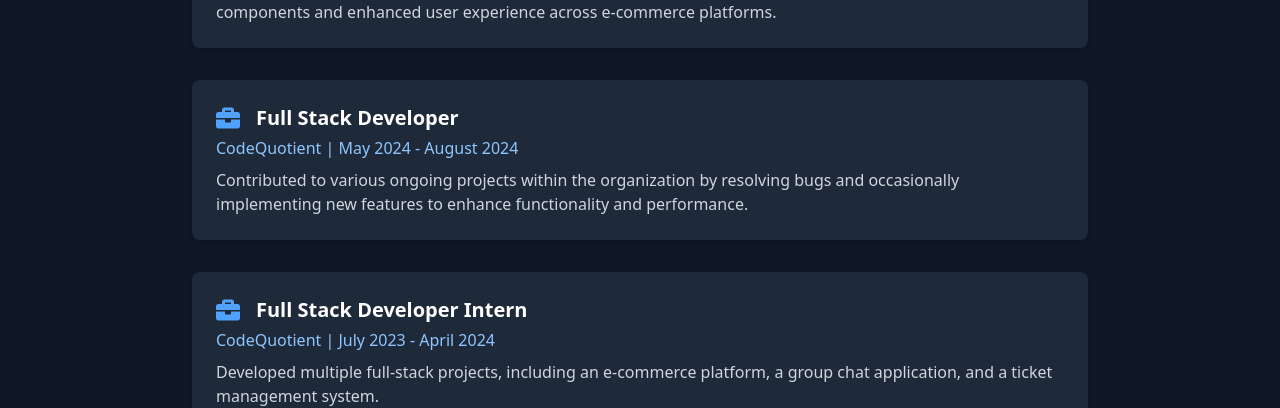
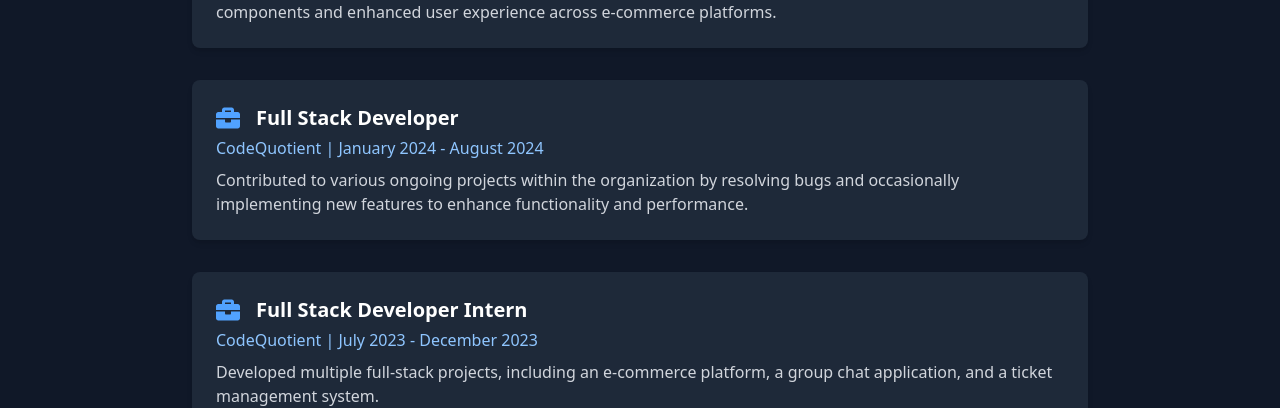
Before and after one commit to Sumit-Saini-1/Portfolio, a React (Vite) app: page / in a window 1280 px wide. Shown: the part 2880-3288 px from the top of the page. Built offline with nearby package versions, Linux system fonts and the light colour scheme.

Commit message:
experince updated

```diff
--- a/src/components/sections/experience.jsx
+++ b/src/components/sections/experience.jsx
@@ -11,13 +11,13 @@ const experiences = [
   {
     role: "Full Stack Developer",
     company: "CodeQuotient",
-    duration: "May 2024 - August 2024",
+    duration: "January 2024 - August 2024",
     description: "Contributed to various ongoing projects within the organization by resolving bugs and occasionally implementing new features to enhance functionality and performance."
   },
   {
     role: "Full Stack Developer Intern",
     company: "CodeQuotient",
-    duration: "July 2023 - April 2024",
+    duration: "July 2023 - December 2023",
     description: "Developed multiple full-stack projects, including an e-commerce platform, a group chat application, and a ticket management system."
   }
 ];
```
